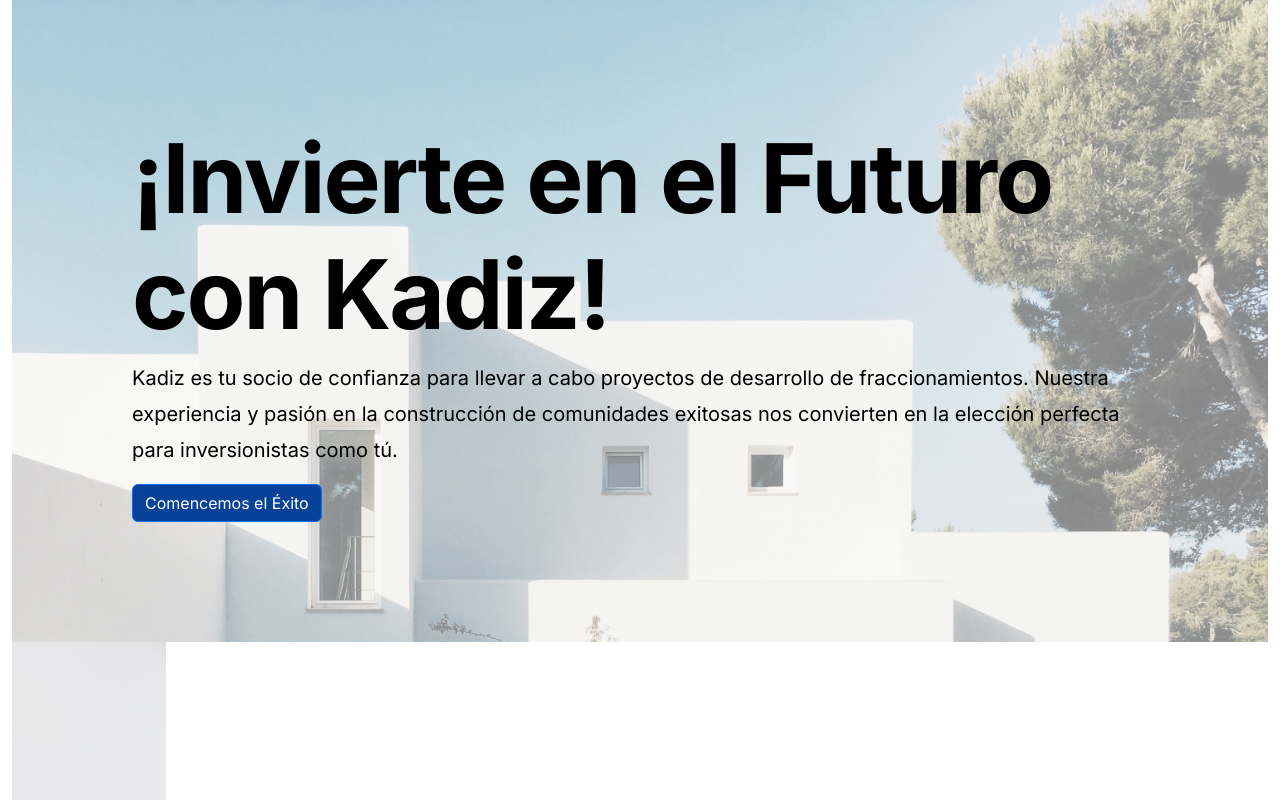
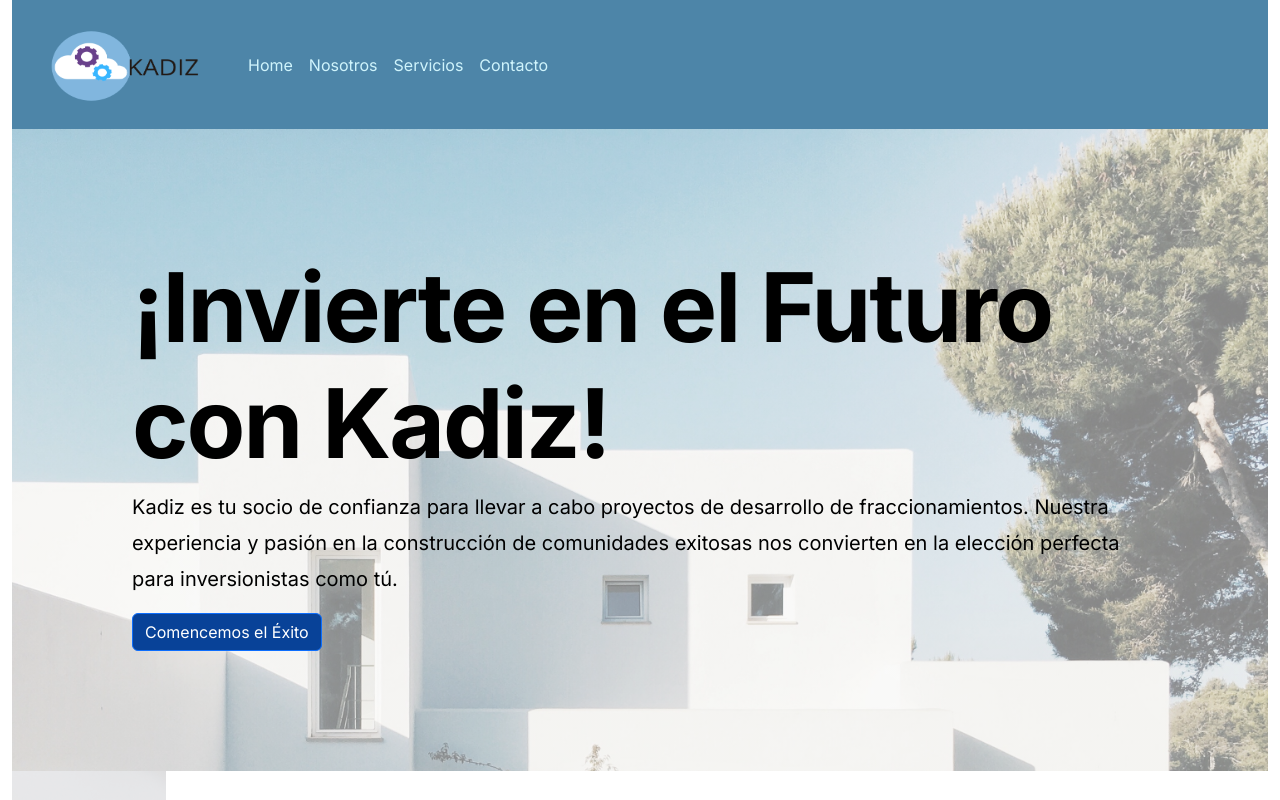
Before and after one commit to ashantys/web-kadiz, a Next.js app: page / in a window 1280 px wide. Shown: the top 800 px of the page. Built offline with nearby package versions, Linux system fonts and the light colour scheme.

Commit message:
feat(footer):se agrego componente Navbar

```diff
--- a/app/page.jsx
+++ b/app/page.jsx
@@ -11,6 +11,7 @@
 export default function Home() {
   return (
     <>
+      <Navbar/>
       <Header/>
       <Nosotros/>
       <Servicios/>
--- a/components/Footer.jsx
+++ b/components/Footer.jsx
@@ -52,7 +52,7 @@
                             <ul className="footer-list">
                                 {footerMenuItems.map((item, index) => (
                                     <li key={index}>
-                                        <Link  className="white-link" href={`#${item.sectionId}`}> {/* Use href with the sectionId */}
+                                        <Link className="white-link" href={`#${item.sectionId}`}>
                                             {item.title}
                                         </Link>
                                     </li>
--- /dev/null
+++ b/components/Navbar.jsx
@@ -0,0 +1,58 @@
+import Link from 'next/link';
+import React from 'react';
+import Image from 'next/image';
+
+const navLinks = [
+    {
+        title: 'Home',
+        sectionId: 'header',
+    },
+    {
+        title: 'Nosotros',
+        sectionId: 'nosotros',
+    },
+    {
+        title: 'Servicios',
+        sectionId: 'servicios',
+    },
+    {
+        title: 'Contacto',
+        sectionId: 'contacto',
+    },
+];
+
+const Navbar = () => {
+
+    return (
+        <nav className="navbar navbar-expand-lg sticky-top">
+            <div className="container-fluid">
+                <a className="navbar-brand" href="#">
+                    <Image src="/images/logo.png" alt="Logo" width="200" height="100" className="d-inline-block align-text-top"/>
+                </a>
+                <button className="navbar-toggler" type="button" data-bs-toggle="collapse" data-bs-target="#navbarSupportedContent" aria-controls="navbarSupportedContent" aria-expanded="false" aria-label="Toggle navigation">
+                    <span className="navbar-toggler-icon"></span>
+                </button>
+                <div className="collapse navbar-collapse" id="navbarSupportedContent">
+                    <ul className="navbar-nav me-auto mb-2 mb-lg-0">
+                        {navLinks.map((item, index) => (
+                            <li key={index}>
+                                <Link
+                                    to={item.path}
+                                    spy={true}
+                                    smooth={true}
+                                    offset={0}
+                                    duration={500}
+                                    className="nav-link"
+                                    href={`#${item.sectionId}`}>
+                                    {item.title}
+                                </Link>
+                            </li>
+                        ))}
+                    </ul>
+                </div>
+            </div>
+        </nav>
+    );
+};
+
+export default Navbar;
```
